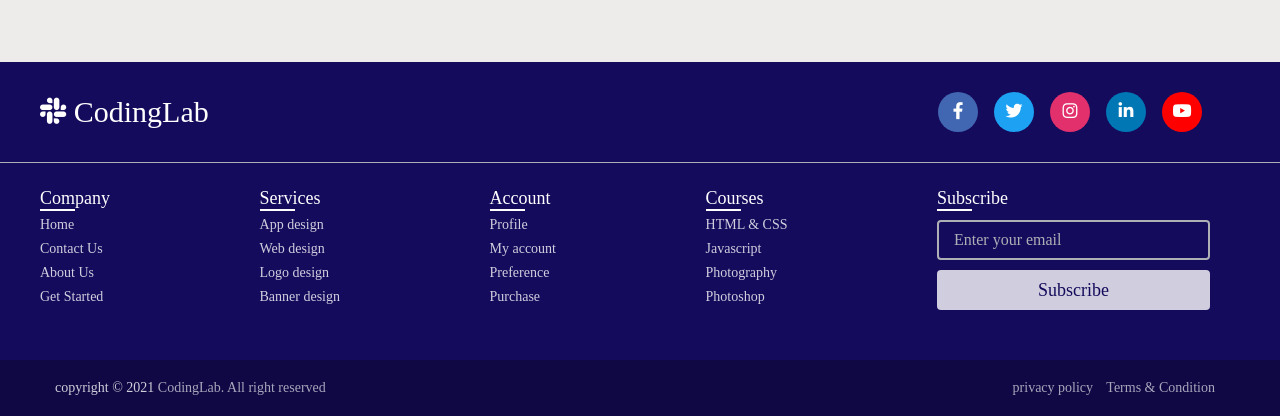
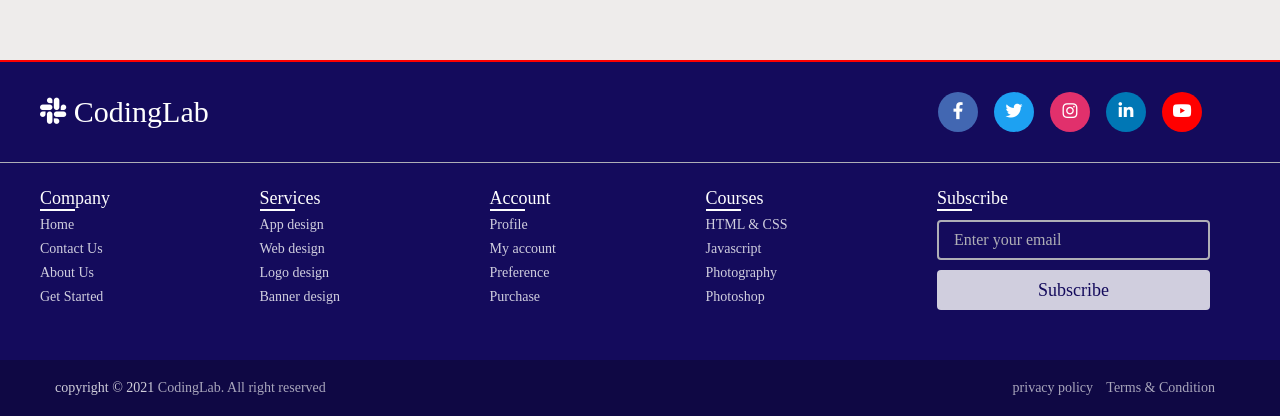
Before and after one commit to Shemaiah1/responsive-footer, a plain HTML site: page index.html in a window 1280 px wide. Shown: the part 384-800 px from the top of the page. Drawn offline with Linux system fonts and the light colour scheme.

Commit message:
red border top

```diff
--- a/style.css
+++ b/style.css
@@ -15,7 +15,7 @@ footer{
      width: 100%;
      bottom: 0;
      left: 0;
-     margin-top: 1px solid red;
+     border-top: 2px solid red;
 }
 footer::before{
     content: '';
```
